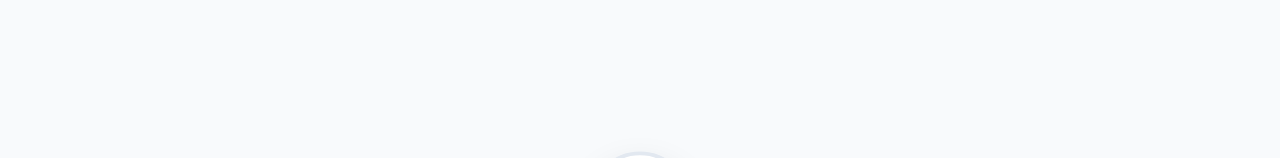
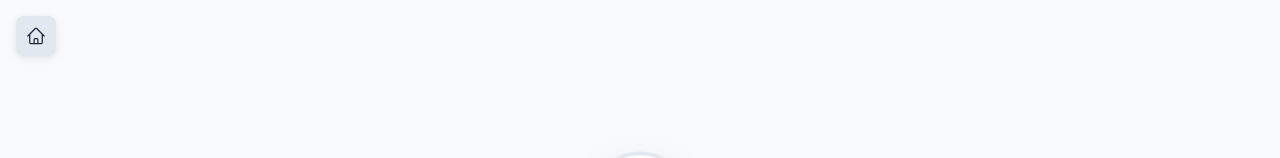
Before and after one commit to TheApo/finanzhaus, an Angular app: page / in a window 1280 px wide. Shown: the top 158 px of the page. Built offline with nearby package versions, Linux system fonts and the light colour scheme.

Commit message:
with button to show finanzhaus

```diff
--- a/src/app.component.html
+++ b/src/app.component.html
@@ -1,4 +1,16 @@
 <div class="app-container" (click)="handleBackgroundClick($event)">
+
+  <!-- Finanzhaus Toggle Button -->
+  <button
+    class="finanzhaus-toggle no-select"
+    [class.finanzhaus-toggle--active]="finanzhausVisible()"
+    (click)="finanzhausVisible.set(!finanzhausVisible())"
+    [title]="finanzhausVisible() ? t('finanzhaus.hide') : t('finanzhaus.show')"
+  >
+    <svg class="finanzhaus-toggle__icon" fill="none" stroke="currentColor" stroke-width="1.5" viewBox="0 0 24 24">
+      <path stroke-linecap="round" stroke-linejoin="round" d="m2.25 12 8.954-8.955c.44-.439 1.152-.439 1.591 0L21.75 12M4.5 9.75v10.125c0 .621.504 1.125 1.125 1.125H9.75v-4.875c0-.621.504-1.125 1.125-1.125h2.25c.621 0 1.125.504 1.125 1.125V21h4.125c.621 0 1.125-.504 1.125-1.125V9.75M8.25 21h8.25" />
+    </svg>
+  </button>
 
   <!-- Header Title -->
   <header class="header no-select">
@@ -32,6 +44,7 @@
   }
 
   <!-- Finanzhaus Legend -->
+  @if (finanzhausVisible()) {
     <div class="finanzhaus-wrapper">
       <app-finanzhaus
         [activeCategory]="activeCategory()"
@@ -39,6 +52,7 @@
         (categorySelected)="toggleCategory($event)"
       />
     </div>
+  }
 
   <!-- MindMap Visualization -->
   <div class="mindmap">
--- a/src/app.component.ts
+++ b/src/app.component.ts
@@ -23,6 +23,7 @@
   hoveredNode = signal<Node | null>(null);
   hoveredCategories = signal<CategoryId[]>([]);
   tooltipPosition = signal<{ x: number; y: number; showBelow: boolean } | null>(null);
+  finanzhausVisible = signal<boolean>(true);
 
   // Expanded Nodes IDs (Manual interaction)
   expandedL1Set = signal<Set<string>>(new Set());
--- a/src/i18n/de.json
+++ b/src/i18n/de.json
@@ -8,6 +8,8 @@
     "remove": "Filter entfernen"
   },
   "finanzhaus": {
+    "show": "Finanzhaus anzeigen",
+    "hide": "Finanzhaus ausblenden",
     "strategie": "Genossenschaftliche Idee",
     "privat_finanz": "Private FinanzPlanung",
     "gruendung": "Gründung und Nachfolge",
--- a/src/i18n/en.json
+++ b/src/i18n/en.json
@@ -8,6 +8,8 @@
     "remove": "Remove filter"
   },
   "finanzhaus": {
+    "show": "Show Finanzhaus",
+    "hide": "Hide Finanzhaus",
     "strategie": "Cooperative Idea",
     "privat_finanz": "Private Financial Planning",
     "gruendung": "Founding and Succession",
--- a/styles.css
+++ b/styles.css
@@ -240,6 +240,43 @@
 }
 
 /* --------------------------------------------------------------------------
+   Finanzhaus Toggle Button
+   -------------------------------------------------------------------------- */
+.finanzhaus-toggle {
+  position: absolute;
+  top: var(--spacing-md);
+  left: var(--spacing-md);
+  z-index: 60;
+  width: 2.5rem;
+  height: 2.5rem;
+  display: flex;
+  align-items: center;
+  justify-content: center;
+  border: none;
+  border-radius: var(--radius-md);
+  background-color: var(--color-white);
+  color: var(--color-text-muted);
+  cursor: pointer;
+  box-shadow: 0 2px 8px var(--color-shadow);
+  transition: all var(--transition-fast);
+}
+
+.finanzhaus-toggle:hover {
+  background-color: var(--color-border);
+  color: var(--color-text-secondary);
+}
+
+.finanzhaus-toggle--active {
+  color: var(--color-text-primary);
+  background-color: var(--color-border);
+}
+
+.finanzhaus-toggle__icon {
+  width: 1.25rem;
+  height: 1.25rem;
+}
+
+/* --------------------------------------------------------------------------
    Header
    -------------------------------------------------------------------------- */
 .header {
@@ -335,7 +372,7 @@
 @container app (max-width: 1500px) {
   .filter-container {
     top: var(--spacing-md);
-    left: var(--spacing-md);
+    left: calc(var(--spacing-md) + 3rem);
     transform: none;
   }
 }
```
Also changed, not shown: 5 other files (tests, documents, lock files or other folders). Lines whose indentation alone changed are shown as unchanged.
